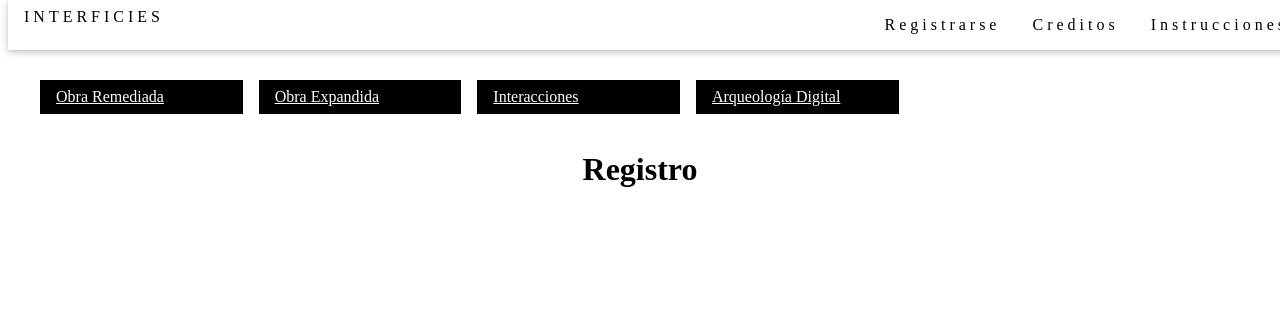
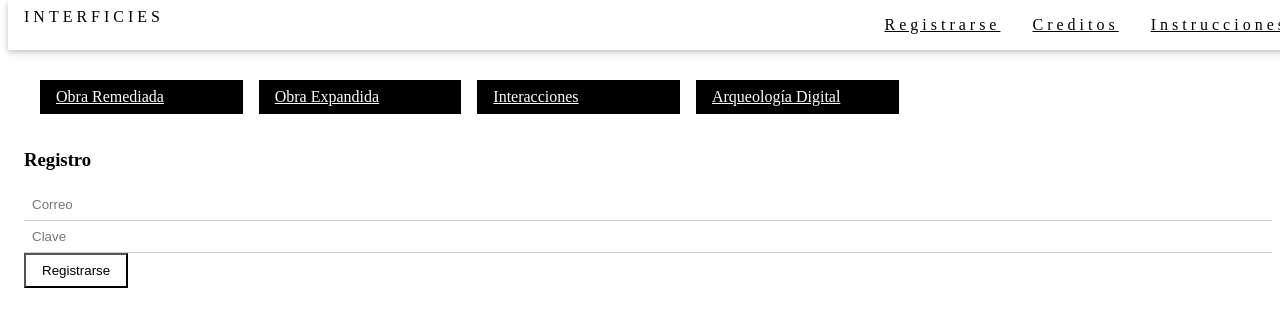
Before and after one commit to speregil/interficies, an Angular app in the folder interficies-app/client/: page /interficies/registro in a window 1280 px wide. Shown: the top 326 px of the page. Built offline with nearby package versions, Linux system fonts and the light colour scheme.

Commit message:
Pagina de registro agregada

```diff
--- a/interficies-app/client/src/app/app.component.css
+++ b/interficies-app/client/src/app/app.component.css
@@ -36,34 +36,27 @@ hr{border:0;border-top:1px solid #eee;margin:20px 0}
 .w3-hoverable tbody tr:hover,.w3-ul.w3-hoverable li:hover{background-color:#ccc}.w3-centered tr th,.w3-centered tr td{text-align:center}
 .w3-table td,.w3-table th,.w3-table-all td,.w3-table-all th{padding:8px 8px;display:table-cell;text-align:left;vertical-align:top}
 .w3-table th:first-child,.w3-table td:first-child,.w3-table-all th:first-child,.w3-table-all td:first-child{padding-left:16px}
-.w3-btn,.w3-button{border:none;display:inline-block;padding:8px 16px;vertical-align:middle;overflow:hidden;text-decoration:none;color:inherit;background-color:inherit;text-align:center;cursor:pointer;white-space:nowrap}
 .w3-btn:hover{box-shadow:0 8px 16px 0 rgba(0,0,0,0.2),0 6px 20px 0 rgba(0,0,0,0.19)}
-.w3-btn,.w3-button{-webkit-touch-callout:none;-webkit-user-select:none;-khtml-user-select:none;-moz-user-select:none;-ms-user-select:none;user-select:none}
-.w3-disabled,.w3-btn:disabled,.w3-button:disabled{cursor:not-allowed;opacity:0.3}.w3-disabled *,:disabled *{pointer-events:none}
 .w3-btn.w3-disabled:hover,.w3-btn:disabled:hover{box-shadow:none}
 .w3-badge,.w3-tag{background-color:#000;color:#fff;display:inline-block;padding-left:8px;padding-right:8px;text-align:center}.w3-badge{border-radius:50%}
 .w3-ul{list-style-type:none;padding:0;margin:0}.w3-ul li{padding:8px 16px;border-bottom:1px solid #ddd}.w3-ul li:last-child{border-bottom:none}
 .w3-tooltip,.w3-display-container{position:relative}.w3-tooltip .w3-text{display:none}.w3-tooltip:hover .w3-text{display:inline-block}
 .w3-ripple:active{opacity:0.5}.w3-ripple{transition:opacity 0s}
-.w3-input{padding:8px;display:block;border:none;border-bottom:1px solid #ccc;width:100%}
 .w3-select{padding:9px 0;width:100%;border:none;border-bottom:1px solid #ccc}
 .w3-dropdown-click,.w3-dropdown-hover{position:relative;display:inline-block;cursor:pointer}
 .w3-dropdown-hover:hover .w3-dropdown-content{display:block}
 .w3-dropdown-hover:first-child,.w3-dropdown-click:hover{background-color:#ccc;color:#000}
-.w3-dropdown-hover:hover > .w3-button:first-child,.w3-dropdown-click:hover > .w3-button:first-child{background-color:#ccc;color:#000}
 .w3-dropdown-content{cursor:auto;color:#000;background-color:#fff;display:none;position:absolute;min-width:160px;margin:0;padding:0;z-index:1}
 .w3-check,.w3-radio{width:24px;height:24px;position:relative;top:6px}
 .w3-sidebar{height:100%;width:200px;background-color:#fff;position:fixed!important;z-index:1;overflow:auto}
 .w3-bar-block .w3-dropdown-hover,.w3-bar-block .w3-dropdown-click{width:100%}
 .w3-bar-block .w3-dropdown-hover .w3-dropdown-content,.w3-bar-block .w3-dropdown-click .w3-dropdown-content{min-width:100%}
-.w3-bar-block .w3-dropdown-hover .w3-button,.w3-bar-block .w3-dropdown-click .w3-button{width:100%;text-align:left;padding:8px 16px}
 .w3-main,#main{transition:margin-left .4s}
 .w3-modal{z-index:3;display:none;padding-top:100px;position:fixed;left:0;top:0;width:100%;height:100%;overflow:auto;background-color:rgb(0,0,0);background-color:rgba(0,0,0,0.4)}
 .w3-modal-content{margin:auto;background-color:#fff;position:relative;padding:0;outline:0;width:600px}
 .w3-bar{width:100%;overflow:hidden}.w3-center .w3-bar{display:inline-block;width:auto}
 .w3-bar .w3-bar-item{padding:8px 16px;float:left;width:auto;border:none;display:block;outline:0}
 .w3-bar .w3-dropdown-hover,.w3-bar .w3-dropdown-click{position:static;float:left}
-.w3-bar .w3-button{white-space:normal}
 .w3-bar-block .w3-bar-item{width:100%;display:block;padding:8px 16px;text-align:left;border:none;white-space:normal;float:none;outline:0}
 .w3-bar-block.w3-center .w3-bar-item{text-align:center}.w3-block{display:block;width:100%}
 .w3-responsive{display:block;overflow-x:auto}
@@ -84,15 +77,6 @@ hr{border:0;border-top:1px solid #eee;margin:20px 0}
 .w3-cell-row{display:table;width:100%}.w3-cell{display:table-cell}
 .w3-cell-top{vertical-align:top}.w3-cell-middle{vertical-align:middle}.w3-cell-bottom{vertical-align:bottom}
 .w3-hide{display:none!important}.w3-show-block,.w3-show{display:block!important}.w3-show-inline-block{display:inline-block!important}
-@media (max-width:1205px){.w3-auto{max-width:95%}}
-@media (max-width:600px){.w3-modal-content{margin:0 10px;width:auto!important}.w3-modal{padding-top:30px}
-.w3-dropdown-hover.w3-mobile .w3-dropdown-content,.w3-dropdown-click.w3-mobile .w3-dropdown-content{position:relative}
-.w3-hide-small{display:none!important}.w3-mobile{display:block;width:100%!important}.w3-bar-item.w3-mobile,.w3-dropdown-hover.w3-mobile,.w3-dropdown-click.w3-mobile{text-align:center}
-.w3-dropdown-hover.w3-mobile,.w3-dropdown-hover.w3-mobile .w3-btn,.w3-dropdown-hover.w3-mobile .w3-button,.w3-dropdown-click.w3-mobile,.w3-dropdown-click.w3-mobile .w3-btn,.w3-dropdown-click.w3-mobile .w3-button{width:100%}}
-@media (max-width:768px){.w3-modal-content{width:500px}.w3-modal{padding-top:50px}}
-@media (min-width:993px){.w3-modal-content{width:900px}.w3-hide-large{display:none!important}.w3-sidebar.w3-collapse{display:block!important}}
-@media (max-width:992px) and (min-width:601px){.w3-hide-medium{display:none!important}}
-@media (max-width:992px){.w3-sidebar.w3-collapse{display:none}.w3-main{margin-left:0!important;margin-right:0!important}.w3-auto{max-width:100%}}
 .w3-top,.w3-bottom{position:fixed;width:100%;z-index:1}.w3-top{top:0}.w3-bottom{bottom:0}
 .w3-overlay{position:fixed;display:none;width:100%;height:100%;top:0;left:0;right:0;bottom:0;background-color:rgba(0,0,0,0.5);z-index:2}
 .w3-display-topleft{position:absolute;left:0;top:0}.w3-display-topright{position:absolute;right:0;top:0}
@@ -143,7 +127,6 @@ hr{border:0;border-top:1px solid #eee;margin:20px 0}
 .w3-padding-32{padding-top:32px!important;padding-bottom:32px!important}.w3-padding-48{padding-top:48px!important;padding-bottom:48px!important}
 .w3-padding-64{padding-top:64px!important;padding-bottom:64px!important}
 .w3-left{float:left!important}.w3-right{float:right!important}
-.w3-button:hover{color:#000!important;background-color:#ccc!important}
 .w3-transparent,.w3-hover-none:hover{background-color:transparent!important}
 .w3-hover-none:hover{box-shadow:none!important}
 /* Colors */
--- a/interficies-app/client/src/app/app.module.ts
+++ b/interficies-app/client/src/app/app.module.ts
@@ -1,5 +1,6 @@
 import { BrowserModule } from '@angular/platform-browser';
 import { NgModule } from '@angular/core';
+import { FormsModule } from '@angular/forms';
 
 import { AppComponent } from './app.component';
 import { RegistroComponent } from './principal/registro/registro.component';
@@ -31,7 +32,8 @@ import { AppRoutingModule } from './/app-routing.module';
   ],
   imports: [
     BrowserModule,
-    AppRoutingModule
+    AppRoutingModule,
+    FormsModule
   ],
   providers: [],
   bootstrap: [AppComponent]
--- a/interficies-app/client/src/app/principal/registro/registro.component.css
+++ b/interficies-app/client/src/app/principal/registro/registro.component.css
@@ -0,0 +1,3 @@
+.w3-input{padding:8px;display:block;border:none;border-bottom:1px solid #ccc;width:100%}
+.w3-button{border:auto;display:inline-block;padding:8px 16px;vertical-align:middle;overflow:hidden;text-decoration:none;color:inherit;background-color:inherit;text-align:center;cursor:pointer;white-space:nowrap}
+.w3-button:hover{color:#000!important;background-color:#ccc!important}
--- a/interficies-app/client/src/app/principal/registro/registro.component.html
+++ b/interficies-app/client/src/app/principal/registro/registro.component.html
@@ -1,6 +1,6 @@
-<!--The content below is only a placeholder and can be replaced.-->
-<div style="text-align:center">
-    <h1>
-      Registro
-    </h1>
+<div class="w3-container w3-padding-32" id="contact">
+  <h3 class="w3-border-bottom w3-border-light-grey w3-padding-16">Registro</h3>
+  <input [(ngModel)]="username" type="text" class="w3-input w3-border" placeholder="Correo">
+  <input [(ngModel)]="password" type="text" class="w3-input w3-section w3-border" placeholder="Clave">
+  <button class="w3-button w3-black w3-section" type="button">Registrarse</button>
 </div>
--- a/interficies-app/client/src/app/principal/registro/registro.component.ts
+++ b/interficies-app/client/src/app/principal/registro/registro.component.ts
@@ -7,4 +7,9 @@ import { Component } from '@angular/core';
 })
 export class RegistroComponent {
 
+  username = "";
+  password = "";
+
+  constructor(){}
+
 }
```
